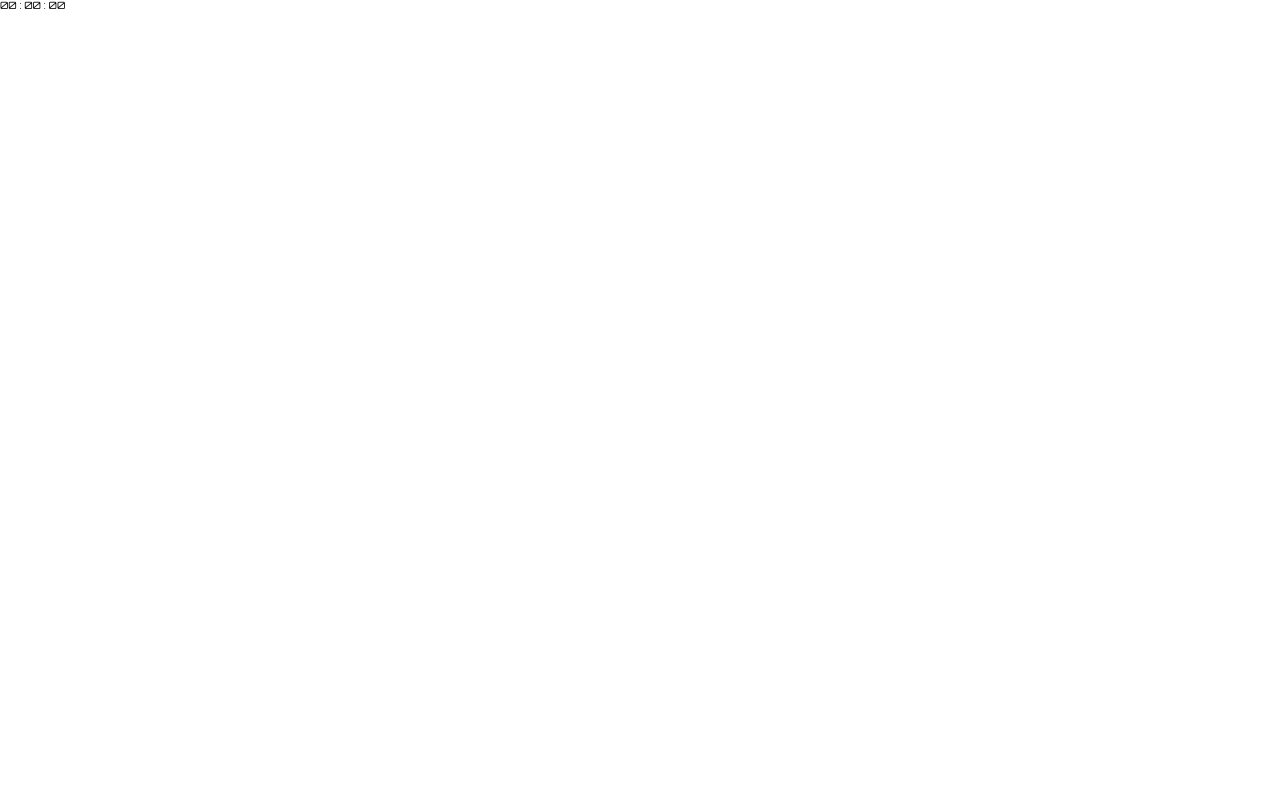
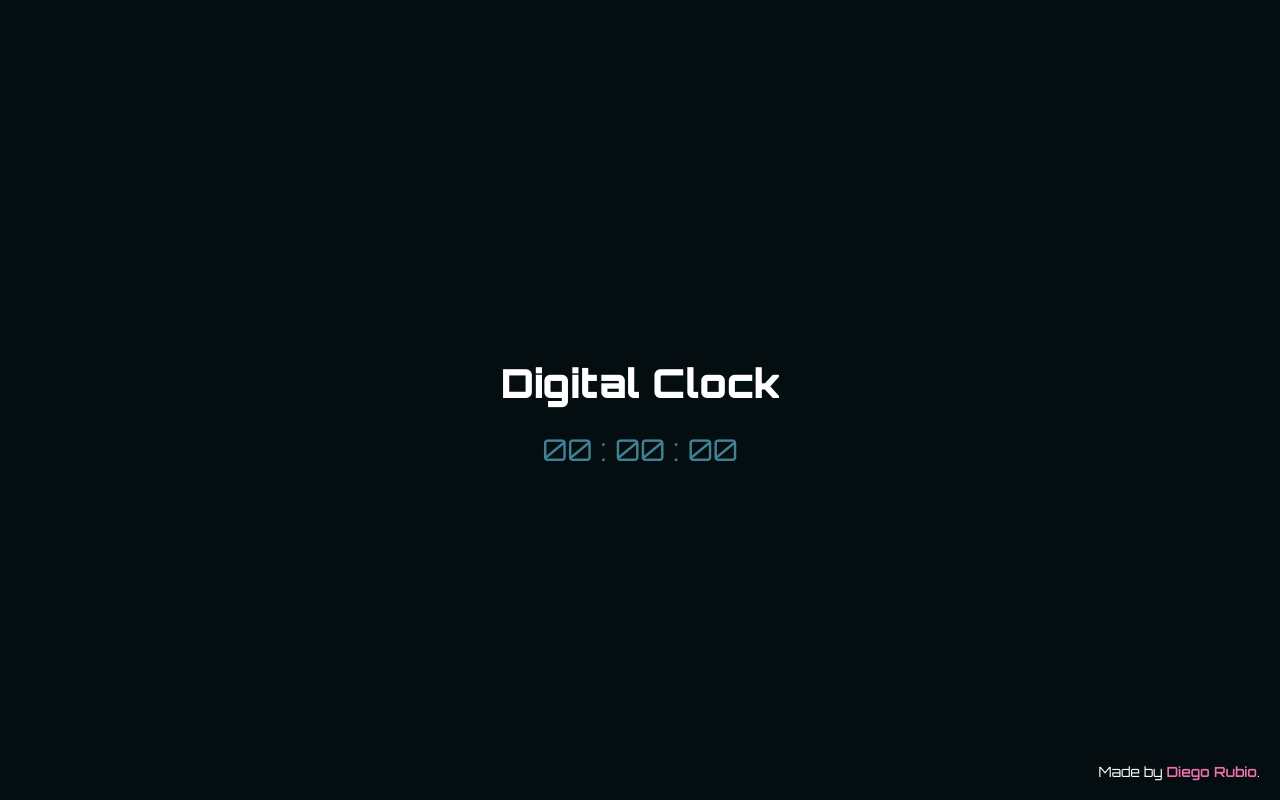
Before and after one commit to darubiomunoz/portfolio-02-clock, a website: page index.html in a window 1280 px wide. Drawn offline with Linux system fonts and the light colour scheme.

Commit message:
CSS design done.

```diff
--- a/index.html
+++ b/index.html
@@ -11,11 +11,17 @@
         <link rel="stylesheet" href="./src/css/mediaqueries.css">
     </head>
     <body>
-        <time class="time">
-            <span class="time-hours">00</span> :
-            <span class="time-minutes">00</span> :
-            <span class="time-seconds">00</span>
-        </time>
+        <main class="main">
+            <h1 class="main-title">Digital Clock</h1>
+            <time class="main-clock">
+                <span class="clock-hours">00</span> :
+                <span class="clock-minutes">00</span> :
+                <span class="clock-seconds">00</span>
+            </time>
+        </main>
+        <footer class="footer">
+            <p class="footer-info">Made by <a href="https://github.com/darubiomunoz" target="_blank">Diego Rubio</a>.</p>
+        </footer>
         <script src="./src/js/index.js"></script>
     </body>
 </html>
--- a/src/css/style.css
+++ b/src/css/style.css
@@ -1,4 +1,12 @@
-* {
+:root {
+    /* Colors*/
+    --color-white: #FFF;
+    --color-black: #000;
+    --color-background: #040D10;
+    --color-first: #408194;
+    --color-second: #F06FAE;
+}
+*{
     margin: 0;
     padding: 0;
     box-sizing: border-box;
@@ -7,3 +15,45 @@ html {
     font-size: 62.5%;
     font-family: 'Orbitron', sans-serif;
 }
+body {
+    width: 100%;
+    height: 100vh;
+    display: flex;
+    flex-direction: column;
+    justify-content: center;
+    align-content: center;
+    background-color: var(--color-background);
+    color: var(--color-white);
+    position: relative;
+}
+.main {
+    margin: 0 auto;
+    display: flex;
+    flex-direction: column;
+    justify-content: center;
+    align-content: center;
+}
+.main .main-title {
+    font-size: 4rem;
+    color: var(--color-white);
+    font-weight: 900;
+}
+.main .main-title:hover {
+    color: var(--color-second);
+}
+.main .main-clock {
+    margin: 0 auto;
+    font-size: 3rem;
+    color: var(--color-first);
+}
+.footer .footer-info {
+    position: absolute;
+    bottom: 2rem;
+    right: 2rem;
+    font-size: 1.4rem;
+}
+.footer .footer-info a {
+    color: var(--color-second);
+    text-decoration: none;
+    font-weight: 600;
+}
```
